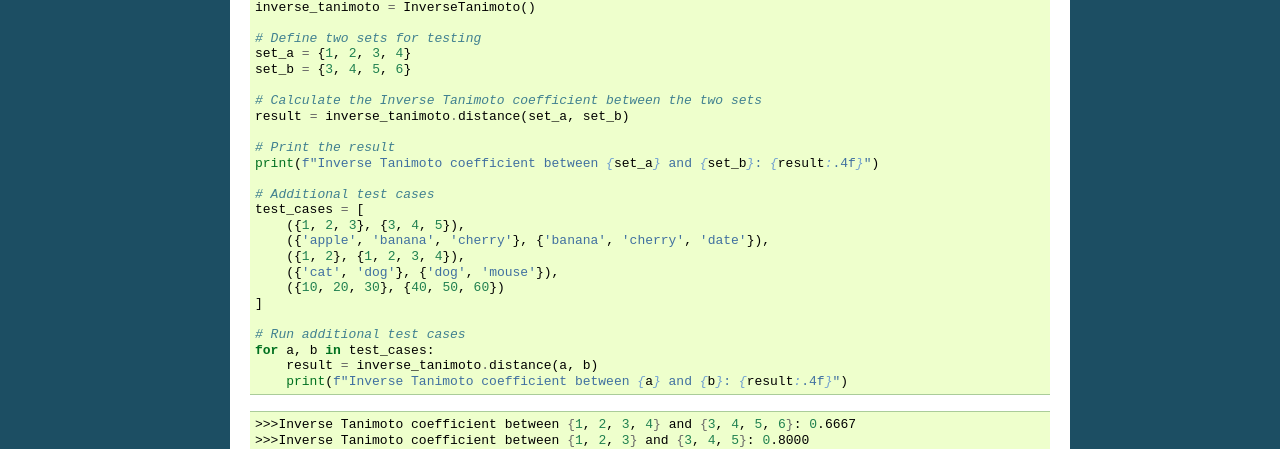
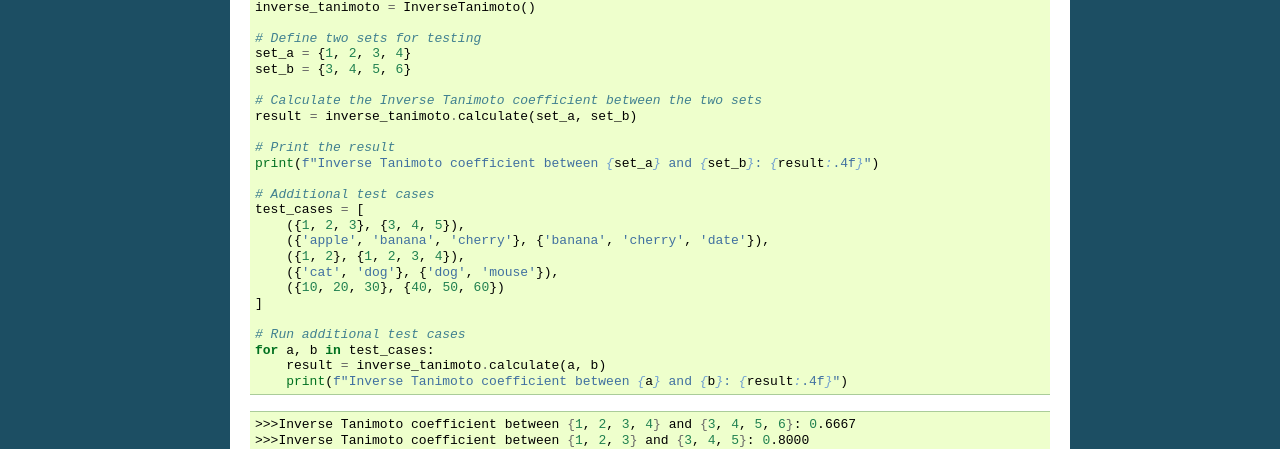
Before and after one commit to ym001/distancia, a Sphinx documentation site: the page built from docs/InverseTanimoto.rst, in a window 1280 px wide. Shown: the part 840-1289 px from the top of the page. Built offline with Sphinx 7.4.7, drawn with Linux system fonts in a browser that asks for light colours; pages that are not in the unit, such as notebooks, are missing from menus.

Commit message:
Update InverseTanimoto.rst

```diff
--- a/docs/InverseTanimoto.rst
+++ b/docs/InverseTanimoto.rst
@@ -40,7 +40,7 @@ By subtracting the intersection from the union, the Inverse Tanimoto coefficient
     set_b = {3, 4, 5, 6}
 
     # Calculate the Inverse Tanimoto coefficient between the two sets
-    result = inverse_tanimoto.distance(set_a, set_b)
+    result = inverse_tanimoto.calculate(set_a, set_b)
 
     # Print the result
     print(f"Inverse Tanimoto coefficient between {set_a} and {set_b}: {result:.4f}")
@@ -56,7 +56,7 @@ By subtracting the intersection from the union, the Inverse Tanimoto coefficient
 
     # Run additional test cases
     for a, b in test_cases:
-        result = inverse_tanimoto.distance(a, b)
+        result = inverse_tanimoto.calculate(a, b)
         print(f"Inverse Tanimoto coefficient between {a} and {b}: {result:.4f}")
 
 .. code-block:: bash
```
